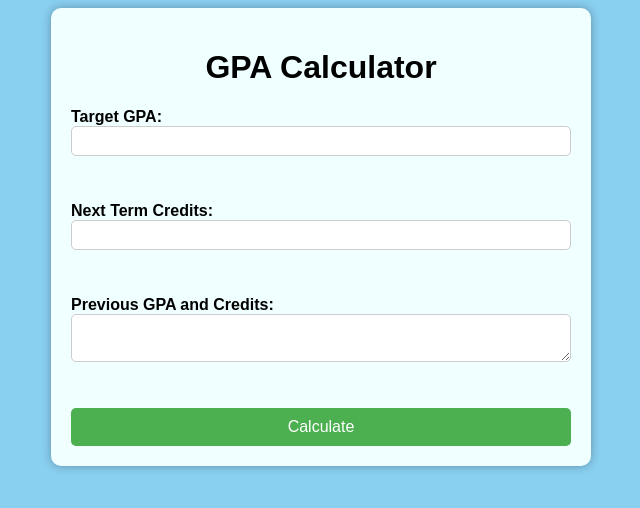
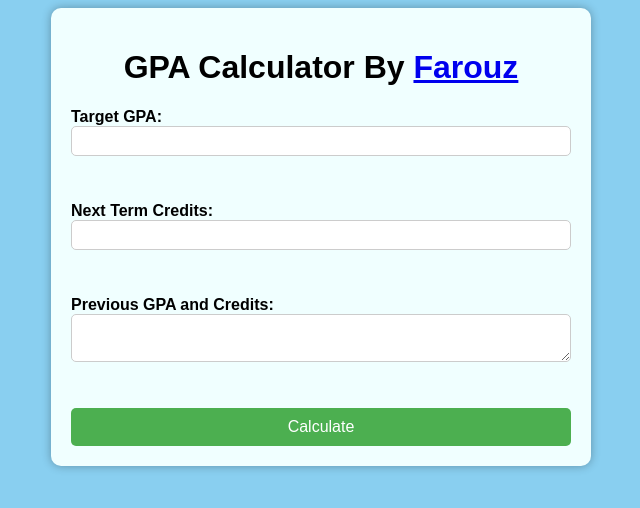
Before and after one commit to farouzJr/DesiredGPA, a plain HTML site: page index.html in a window 1280 px wide. Shown: the whole page, without its empty margins (319-959 px from the left). Drawn offline with Linux system fonts and the light colour scheme.

Commit message:
Update index.html

```diff
--- a/index.html
+++ b/index.html
@@ -6,7 +6,7 @@
 </head>
 <body>
   <div class="container">
-    <h1>GPA Calculator</h1>
+    <h1>GPA Calculator By <a href="https://linktr.ee/farouz">Farouz</a></h1>
     <form>
       <label for="target-gpa">Target GPA:</label>
       <input type="text" id="target-gpa" name="target-gpa"><br><br>
```
